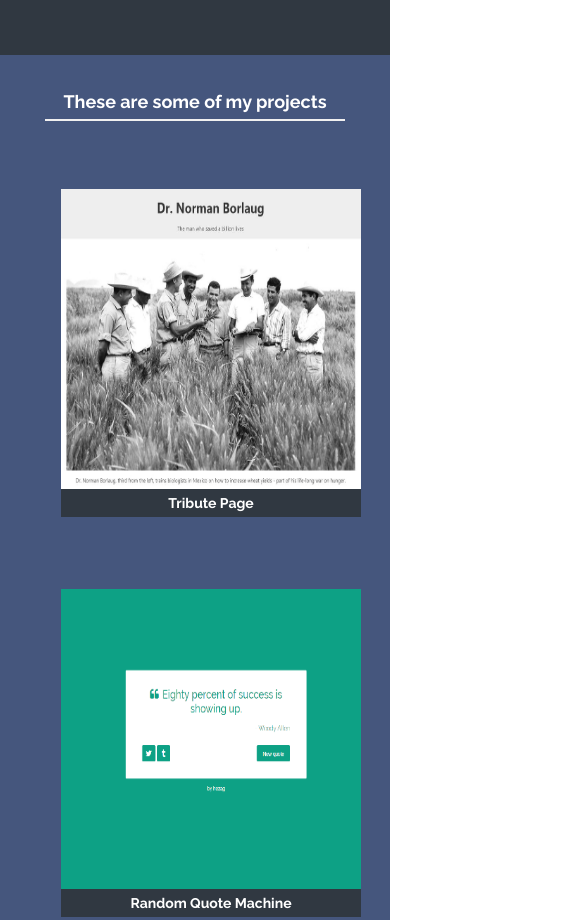
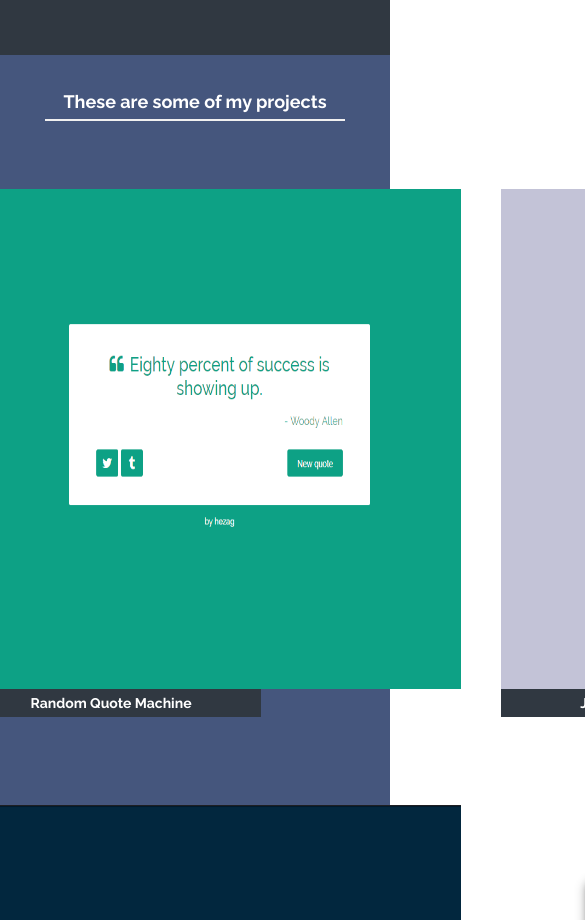
Before and after one commit to Brisa-Codes/Personal-Portfolio, a plain HTML site: page index.html in a window 390 px wide. Shown: the part 860-1780 px from the top of the page, 585 px wide, since content can reach past the window. Drawn offline with Linux system fonts and the light colour scheme.

Commit message:
Mobile View

```diff
--- a/styles.css
+++ b/styles.css
@@ -267,14 +267,12 @@ span {
         display: flex;
         justify-content: center;
         align-items: center;
-        flex-direction: column;
-        /* margin: 0.4rem;
-        padding-left: 0.6rem; */
+        margin: 1rem;
     }
 
     .projects-section img {
-        width: 300px;
-        height: 300px;
+        width: 500px;
+        height: 500px;
     }
 
     .projects-section h2 {
@@ -352,4 +350,3 @@ span {
         justify-content: center;
     }
 }
-}
```
